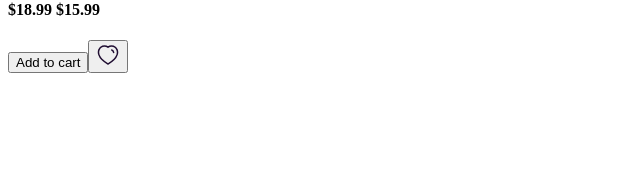
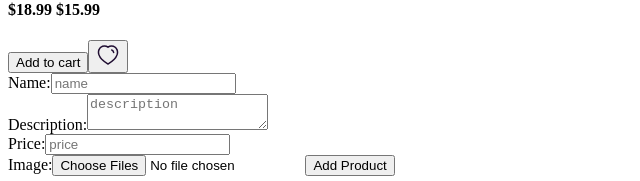
Before and after one commit to yulianacastrodiaz/E-commerce-wines, a Next.js app in the folder client/: page / in a window 1280 px wide. Shown: the part 4517-4698 px from the top of the page, without its empty margins (0-640 px from the left). Before the commit the page ends 4598 px from the top, so only its background shows below. Built offline with nearby package versions, Linux system fonts and the light colour scheme.

Commit message:
basic form

```diff
--- /dev/null
+++ b/client/components/Creation/index.js
@@ -0,0 +1,45 @@
+import React from "react";
+
+
+const Creation = () => {
+    return (
+        <div className="flex flex-col">
+
+            <form>
+
+                <div class="form-control">
+                    <label class="label">
+                        <span class="label-text">Name:</span>
+                    </label>
+                    <input type="text" placeholder="name" class="input input-bordered"/>
+                </div>
+
+                <div class="form-control">
+                    <label class="label">
+                        <span class="label-text">Description:</span>
+                    </label>
+                    <textarea type="textarea" placeholder="description" class="input input-bordered"/>
+                </div>
+
+                <div class="form-control">
+                    <label class="label">
+                        <span class="label-text">Price:</span>
+                    </label>
+                    <input type="number" placeholder="price" class="input input-bordered"/>
+                </div>
+
+                <label>
+                    Image:
+                    <input type="file" name="image" multiple/>
+                </label>
+
+                <button className='btn btn-primary ml-24' type='submit'>Add Product</button>
+
+            </form>
+
+
+        </div>
+    )
+}
+
+export default Creation;
--- a/client/pages/index.js
+++ b/client/pages/index.js
@@ -1,12 +1,14 @@
 import Head from "next/head";
 import Cards from "../components/Cards";
 import Navbar from "../components/Navbar";
+import Creation from "../components/Creation"
 
 export default function Home() {
   return (
     <main>
       <Navbar />
       <Cards />
+      <Creation />
     </main>
   );
 }
```
